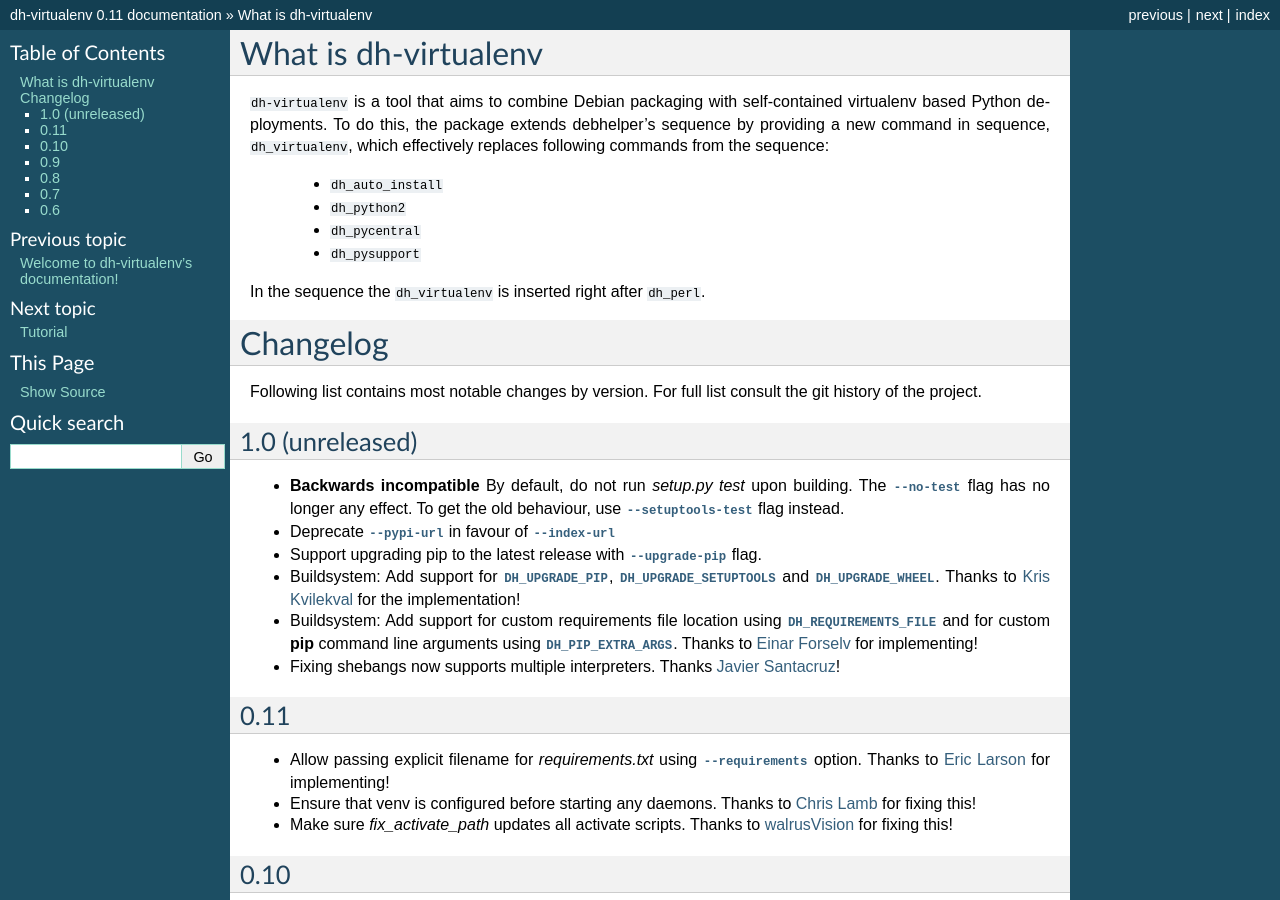
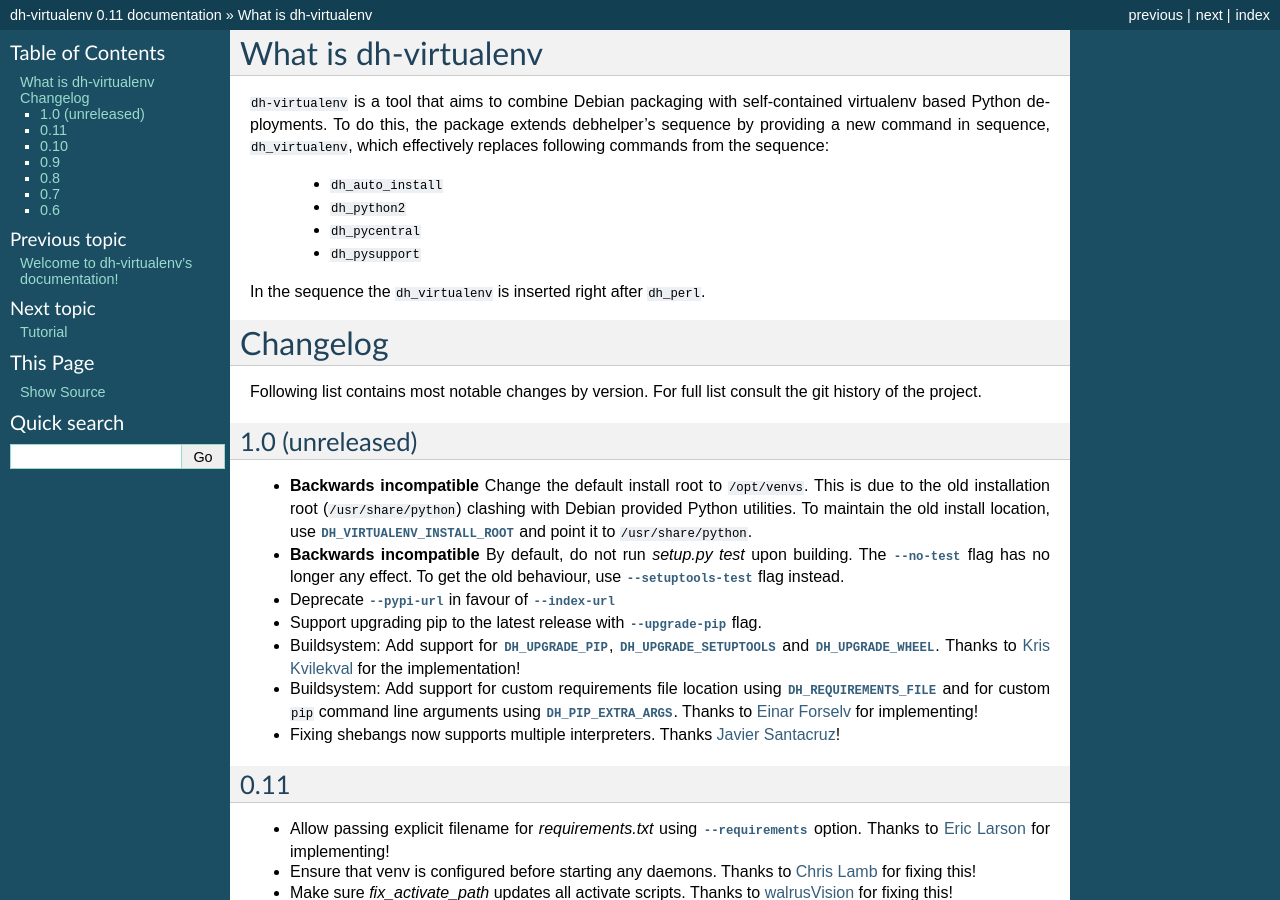
Before and after one commit to spotify/dh-virtualenv, a Sphinx documentation site: the page built from doc/info.rst, in a window 1280 px wide and 900 px high. Built offline with Sphinx 7.4.7, drawn with Linux system fonts in a browser that asks for light colours.

Commit message:
Change default installation location to /opt/venvs
This is a BACKWARDS INCOMPATIBLE change. To maintain the old behaviour,
use `DH_VIRTUALENV_INSTALL_ROOT` environment variable.

References #82
Fixes #159

```diff
--- a/doc/dh_virtualenv.1.rst
+++ b/doc/dh_virtualenv.1.rst
@@ -69,5 +69,5 @@
 Online documentation can be found at
 https://dh-virtualenv.readthedocs.io/en/latest.
 
-This package should also ship with documentation under
+This package should also ship with the complete documentation under
 `/usr/share/doc/dh-virtualenv`.
--- a/doc/info.rst
+++ b/doc/info.rst
@@ -27,6 +27,12 @@
 1.0 (unreleased)
 =================
 
+* **Backwards incompatible** Change the default install root to
+  ``/opt/venvs``. This is due to the old installation root
+  (``/usr/share/python``) clashing with Debian provided Python
+  utilities. To maintain the old install location, use
+  :envvar:`DH_VIRTUALENV_INSTALL_ROOT` and point it to
+  ``/usr/share/python``.
 * **Backwards incompatible** By default, do not run `setup.py test`
   upon building. The :option:`--no-test` flag has no longer any effect. To
   get the old behaviour, use :option:`--setuptools-test` flag instead.
@@ -38,7 +44,7 @@
   to `Kris Kvilekval <https://github.com/kkvilekval>`_ for the
   implementation!
 * Buildsystem: Add support for custom requirements file location
-  using :envvar:`DH_REQUIREMENTS_FILE` and for custom :program:`pip` command
+  using :envvar:`DH_REQUIREMENTS_FILE` and for custom ``pip`` command
   line arguments using :envvar:`DH_PIP_EXTRA_ARGS`. Thanks to `Einar
   Forselv <https://github.com/einarf>`_ for implementing!
 * Fixing shebangs now supports multiple interpreters. Thanks `Javier
--- a/doc/usage.rst
+++ b/doc/usage.rst
@@ -7,7 +7,7 @@
 needs.
 
 By default, *dh-virtualenv* installs your packages under
-``/usr/share/python/<packagename>``. The package name is provided by
+``/opt/venvs/<packagename>``. The package name is provided by
 the ``debian/control`` file.
 
 To use an alternative install prefix, add a line like
@@ -17,7 +17,7 @@
   export DH_VIRTUALENV_INSTALL_ROOT=</your/custom/install/dir>
 
 to the top of your ``debian/rules`` file. dh_virtualenv will use
-:envvar:`DH_VIRTUALENV_INSTALL_ROOT` instead of ``/usr/share/python``
+:envvar:`DH_VIRTUALENV_INSTALL_ROOT` instead of ``/opt/venvs``
 when it constructs the install path.
 
 To use an install suffix other than the package name, call the
@@ -92,7 +92,7 @@
 .. cmdoption:: --install-suffix <suffix>
 
    Override virtualenv installation suffix. The suffix is appended to
-   ``/usr/share/python``, or the :envvar:`DH_VIRTUALENV_INSTALL_ROOT`
+   ``/opt/venvs``, or the :envvar:`DH_VIRTUALENV_INSTALL_ROOT`
    environment variable if specified, to construct the installation
    path.
 
```
Also changed, not shown: other parts of doc/dh_virtualenv.1.rst (+1 -1 lines), README.md (+1 -1 lines), 2 other files.
